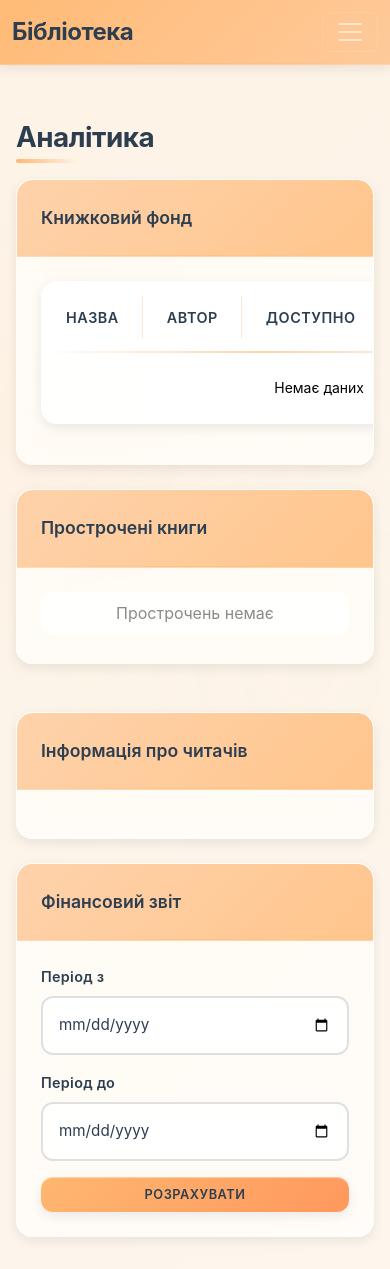
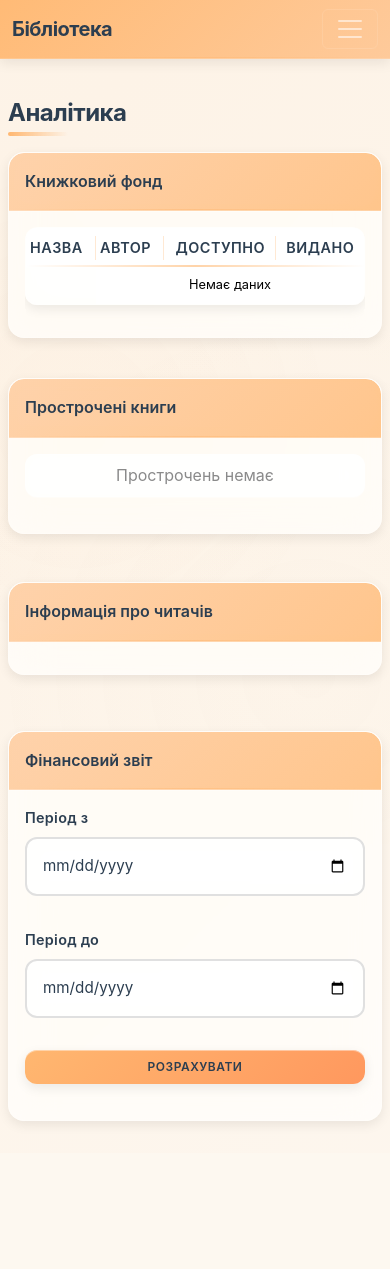
Before and after one commit to ronevych/library_system, a Flask app: template library_app/templates/reports.html in a window 390 px wide. After the commit the page ends 1127 px from the top, so only its background shows below. Run offline with Flask 3, Linux system fonts and the light colour scheme; the template is opened without the code that fills it, so the values that code supplies are empty.

Commit message:
Added adaptivity. Fixed {user.name} placing in navbar. Fixed placement of text in every button.

```diff
--- a/library_app/static/css/style.css
+++ b/library_app/static/css/style.css
@@ -121,8 +121,10 @@ body::before {
 
 .navbar-text {
   color: var(--text-dark) !important;
-  padding-top: var(--spacing-md);
-  padding-bottom: var(--spacing-md);
+  display: inline-flex;
+  align-items: center;
+  margin: 0;
+  line-height: 1.5;
 }
 
 .navbar::after {
@@ -378,6 +380,27 @@ body::before {
   vertical-align: middle;
 }
 
+/* Вирівнювання тексту в таблицях */
+.table td,
+.table th {
+  text-align: left;
+}
+
+.table td.text-center,
+.table th.text-center {
+  text-align: center;
+}
+
+.table td.text-right,
+.table th.text-right {
+  text-align: right;
+}
+
+/* Text nowrap для дат та коротких значень */
+.text-nowrap {
+  white-space: nowrap;
+}
+
 /* ============================================
    Buttons - Advanced Interactions
    ============================================ */
@@ -388,17 +411,19 @@ body::before {
   border: none;
   border-radius: 12px;
   font-weight: 600;
-  /* ЗМІНЕНО:
-    Використовуємо 0.5rem (var(--spacing-sm))
-    та 1rem (var(--spacing-md))
-  */
-  padding: 0.5rem 2rem 0.5rem 0.5rem;
+  padding: var(--spacing-md) var(--spacing-lg);
   transition: all var(--transition-base);
   cursor: pointer;
   text-transform: uppercase;
   letter-spacing: 0.5px;
   font-size: 0.875rem;
   box-shadow: var(--shadow-sm);
+  white-space: nowrap;
+}
+
+.btn-sm {
+  padding: var(--spacing-sm) var(--spacing-md);
+  font-size: 0.8rem;
 }
 
 .btn::before {
@@ -924,21 +949,159 @@ h1::after {
 }
 
 /* ============================================
-   Responsive Design
+   Responsive Design - Advanced
    ============================================ */
 
-@media (max-width: 768px) {
+/* Mobile First Approach */
+@media (max-width: 575.98px) {
+  /* Extra small devices (portrait phones) */
+  .container {
+    padding: var(--spacing-md) var(--spacing-sm);
+  }
+
   .card {
     border-radius: 16px;
+    margin-bottom: var(--spacing-md);
+  }
+
+  .card-header {
+    padding: var(--spacing-md);
+    font-size: 1rem;
+  }
+
+  .card-body {
+    padding: var(--spacing-md);
   }
 
   .table {
+    font-size: 0.8rem;
+    border-radius: 12px;
+  }
+
+  .table thead th,
+  .table tbody td {
+    padding: var(--spacing-sm) var(--spacing-xs);
+  }
+
+  .btn {
+    padding: var(--spacing-sm) var(--spacing-md);
+    font-size: 0.75rem;
+    width: 100%;
+    margin-bottom: var(--spacing-xs);
+  }
+
+  .btn-sm {
+    padding: 0.25rem 0.5rem;
+    font-size: 0.7rem;
+  }
+
+  h1 {
+    font-size: 1.5rem;
+  }
+
+  h2 {
+    font-size: 1.25rem;
+  }
+
+  .navbar-brand {
+    font-size: 1.25rem;
+  }
+
+  .navbar-text {
     font-size: 0.875rem;
+    margin-right: var(--spacing-sm) !important;
+  }
+
+  /* Table responsive wrapper */
+  .table-responsive {
+    border-radius: 12px;
+    overflow-x: auto;
+    -webkit-overflow-scrolling: touch;
+  }
+
+  /* Stack forms on mobile */
+  .row > [class*="col-"] {
+    margin-bottom: var(--spacing-md);
+  }
+
+  /* Stock input adjustments */
+  .stock-input {
+    flex-wrap: wrap;
+    justify-content: center;
+  }
+
+  .stock-input input {
+    width: 60px;
+    font-size: 0.9rem;
+  }
+
+  .stock-input .btn {
+    min-width: 32px;
+    height: 32px;
+    padding: 0.2rem 0.4rem;
+  }
+}
+
+@media (min-width: 576px) and (max-width: 767.98px) {
+  /* Small devices (landscape phones) */
+  .table {
+    font-size: 0.875rem;
+  }
+
+  .table thead th,
+  .table tbody td {
+    padding: var(--spacing-md);
   }
 
   .btn {
     padding: var(--spacing-sm) var(--spacing-md);
     font-size: 0.8rem;
+  }
+
+  .card {
+    border-radius: 16px;
+  }
+}
+
+@media (min-width: 768px) and (max-width: 991.98px) {
+  /* Medium devices (tablets) */
+  .table {
+    font-size: 0.9rem;
+  }
+
+  .btn {
+    padding: var(--spacing-md) var(--spacing-lg);
+  }
+}
+
+@media (min-width: 992px) and (max-width: 1199.98px) {
+  /* Large devices (desktops) */
+  .container {
+    max-width: 960px;
+  }
+}
+
+@media (min-width: 1200px) {
+  /* Extra large devices (large desktops) */
+  .container {
+    max-width: 1140px;
+  }
+}
+
+/* Print styles */
+@media print {
+  .navbar,
+  .btn,
+  .card-header {
+    display: none;
+  }
+
+  .table {
+    border: 1px solid #000;
+  }
+
+  .table thead {
+    background: #f0f0f0 !important;
   }
 }
 
--- a/library_app/templates/base.html
+++ b/library_app/templates/base.html
@@ -28,15 +28,15 @@
             <li class="nav-item"><a class="nav-link" href="{{ url_for('notifications.list_notifications') }}">Сповіщення</a></li>
             {% endif %}
           </ul>
-          <ul class="navbar-nav ms-auto mb-2 mb-lg-0">
+          <ul class="navbar-nav ms-auto mb-2 mb-lg-0 align-items-center">
             {% if is_authenticated() %}
-            <li class="nav-item">
-              <span class="navbar-text me-3">
+            <li class="nav-item d-flex align-items-center">
+              <span class="navbar-text me-3 mb-0">
                 {{ current_user().full_name }}{% if current_user().is_admin() %} (адмін){% endif %}
               </span>
             </li>
             <li class="nav-item">
-              <form method="post" action="{{ url_for('auth.logout') }}">
+              <form method="post" action="{{ url_for('auth.logout') }}" class="mb-0">
                 <button class="btn btn-outline-light btn-sm" type="submit">Вийти</button>
               </form>
             </li>
--- a/library_app/templates/readers.html
+++ b/library_app/templates/readers.html
@@ -6,7 +6,8 @@
 </div>
 <div class="row">
   <div class="col-lg-8">
-    <table class="table table-striped">
+    <div class="table-responsive">
+      <table class="table table-striped align-middle">
         <thead>
           <tr>
             <th>ПІБ</th>
@@ -41,6 +42,7 @@
       </tbody>
     </table>
     </div>
+  </div>
   <div class="col-lg-4">
     <div class="card">
       <div class="card-header">Зареєструвати читача</div>
--- a/library_app/templates/reports.html
+++ b/library_app/templates/reports.html
@@ -7,13 +7,14 @@
     <div class="card">
       <div class="card-header">Книжковий фонд</div>
       <div class="card-body">
-        <table class="table table-sm">
+        <div class="table-responsive">
+          <table class="table table-sm align-middle">
             <thead>
               <tr>
                 <th>Назва</th>
                 <th>Автор</th>
-              <th>Доступно</th>
-              <th>Видано</th>
+                <th class="text-center">Доступно</th>
+                <th class="text-center">Видано</th>
               </tr>
             </thead>
             <tbody>
@@ -21,14 +22,15 @@
               <tr>
                 <td>{{ item.title }}</td>
                 <td>{{ item.author }}</td>
-              <td>{{ item.available_copies }}</td>
-              <td>{{ item.lent_out }}</td>
+                <td class="text-center">{{ item.available_copies }}</td>
+                <td class="text-center">{{ item.lent_out }}</td>
               </tr>
               {% else %}
               <tr><td colspan="4" class="text-center">Немає даних</td></tr>
               {% endfor %}
             </tbody>
           </table>
+        </div>
       </div>
     </div>
   </div>
@@ -72,22 +74,24 @@
               <div class="accordion-body">
                 <h6>Оренди по книгах:</h6>
                 {% if reader_info.book_rentals %}
-                <table class="table table-sm table-hover">
+                <div class="table-responsive">
+                  <table class="table table-sm table-hover align-middle">
                     <thead>
                       <tr>
                         <th>Назва книги</th>
-                      <th>Кількість оренд</th>
+                        <th class="text-center">Кількість оренд</th>
                       </tr>
                     </thead>
                     <tbody>
                       {% for book_rental in reader_info.book_rentals %}
                       <tr>
                         <td>{{ book_rental.book_title }}</td>
-                      <td><span class="badge bg-primary">{{ book_rental.rental_count }}</span></td>
+                        <td class="text-center"><span class="badge bg-primary">{{ book_rental.rental_count }}</span></td>
                       </tr>
                       {% endfor %}
                     </tbody>
                   </table>
+                </div>
                 {% else %}
                 <p class="text-muted">Читач ще не брав книг в оренду</p>
                 {% endif %}
```
Also changed, not shown: library_app/templates/books.html (+5 -3 lines), library_app/templates/notifications.html (+6 -4 lines), library_app/templates/rentals.html (+10 -7 lines), library_app/templates/store/my_rentals.html (+4 -4 lines). Lines whose indentation alone changed are shown as unchanged.
